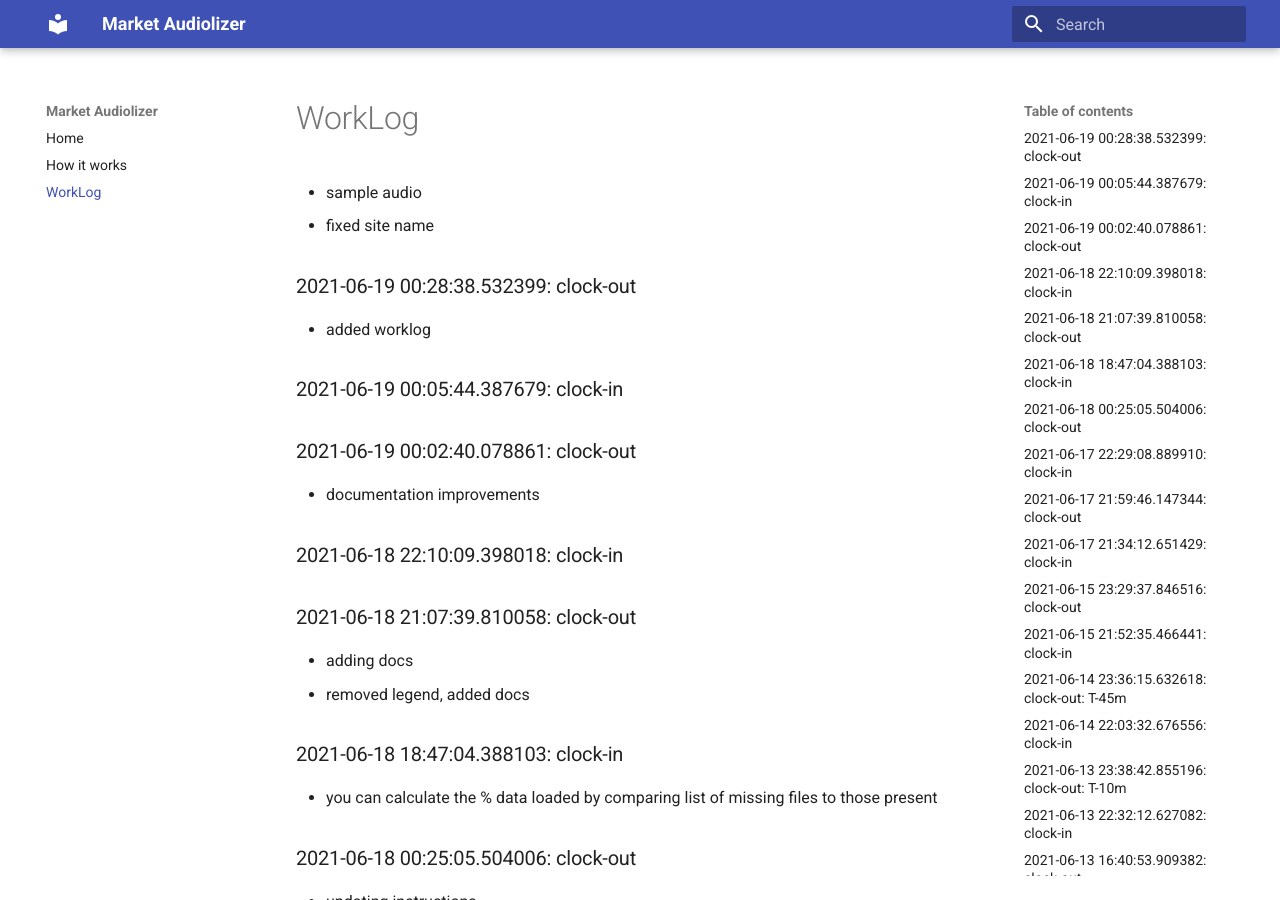
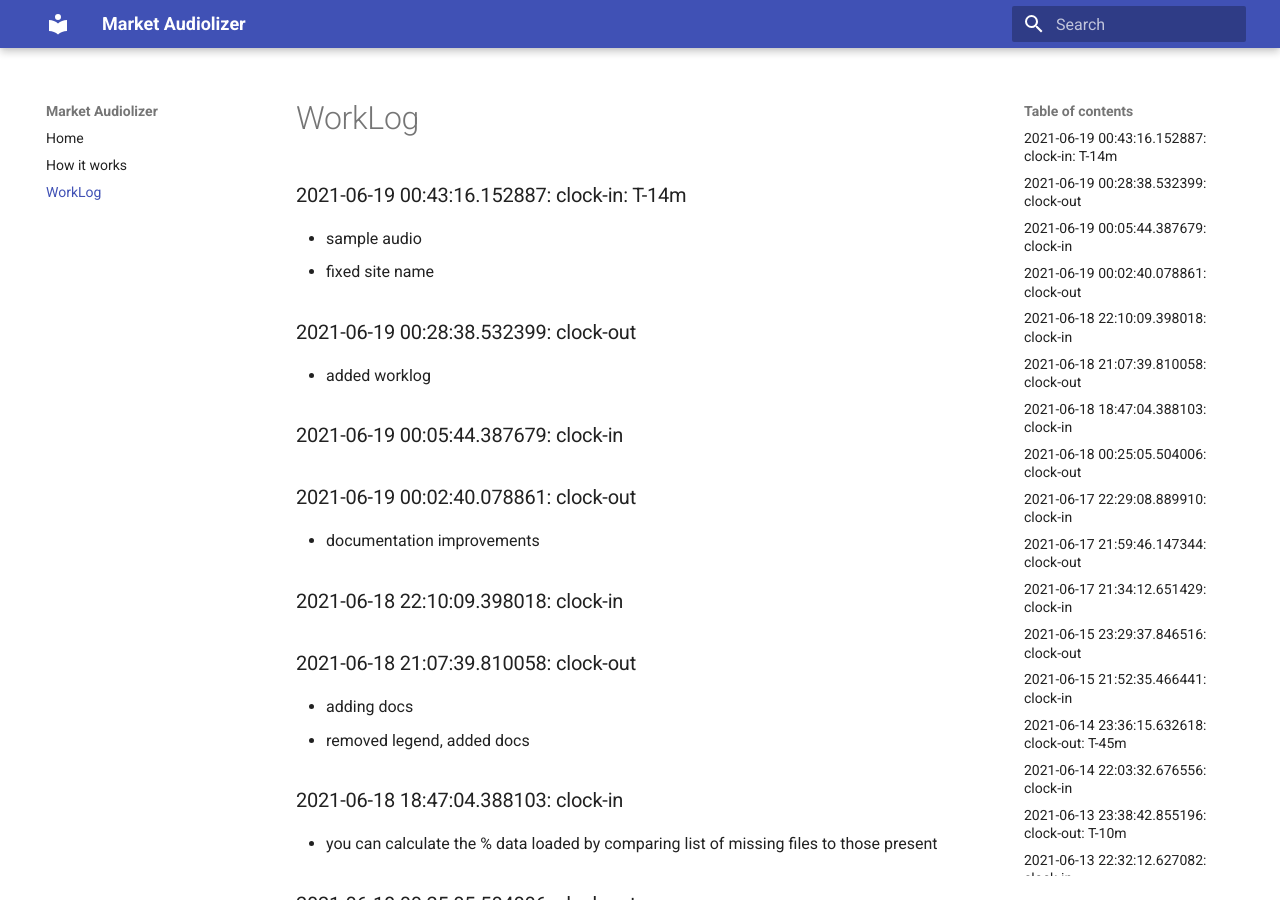
Before and after one commit to asherp/audiolizer, an MkDocs documentation site: the page built from docs/WorkLog.md, in a window 1280 px wide and 900 px high. Built offline with MkDocs 1.6.1 and Material for MkDocs 9.7.7, drawn with Linux system fonts in a browser that asks for light colours.

Commit message:
clock-in: T-14m

```diff
--- a/WorkLog.md
+++ b/WorkLog.md
@@ -1,3 +1,6 @@
+
+### 2021-06-19 00:43:16.152887: clock-in: T-14m
+
 * sample audio
 * fixed site name
 ### 2021-06-19 00:28:38.532399: clock-out
```
